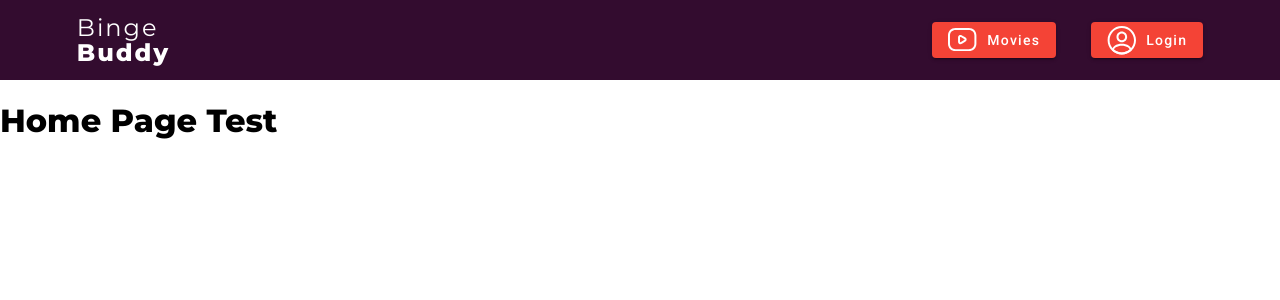
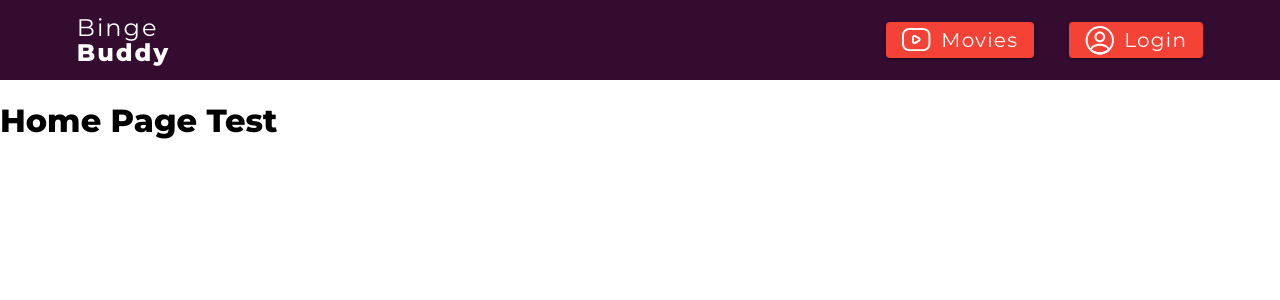
Before and after one commit to lucasskaf/Group15_SWE, an Angular app: page / in a window 1280 px wide. Shown: the top 300 px of the page. Built offline with nearby package versions, Linux system fonts and the light colour scheme.

Commit message:
Modify nav-bar style to change buttons

```diff
--- a/src/app/nav-bar/nav-bar.component.css
+++ b/src/app/nav-bar/nav-bar.component.css
@@ -31,6 +31,10 @@ h2 span {
 }
 
 button div.button-label-wrap {
+    font-family: 'Montserrat', sans-serif;
+    font-weight: 500;
+    font-size: 20px;
+
     display: flex;
     align-items: center;
     justify-content: space-between;
```
